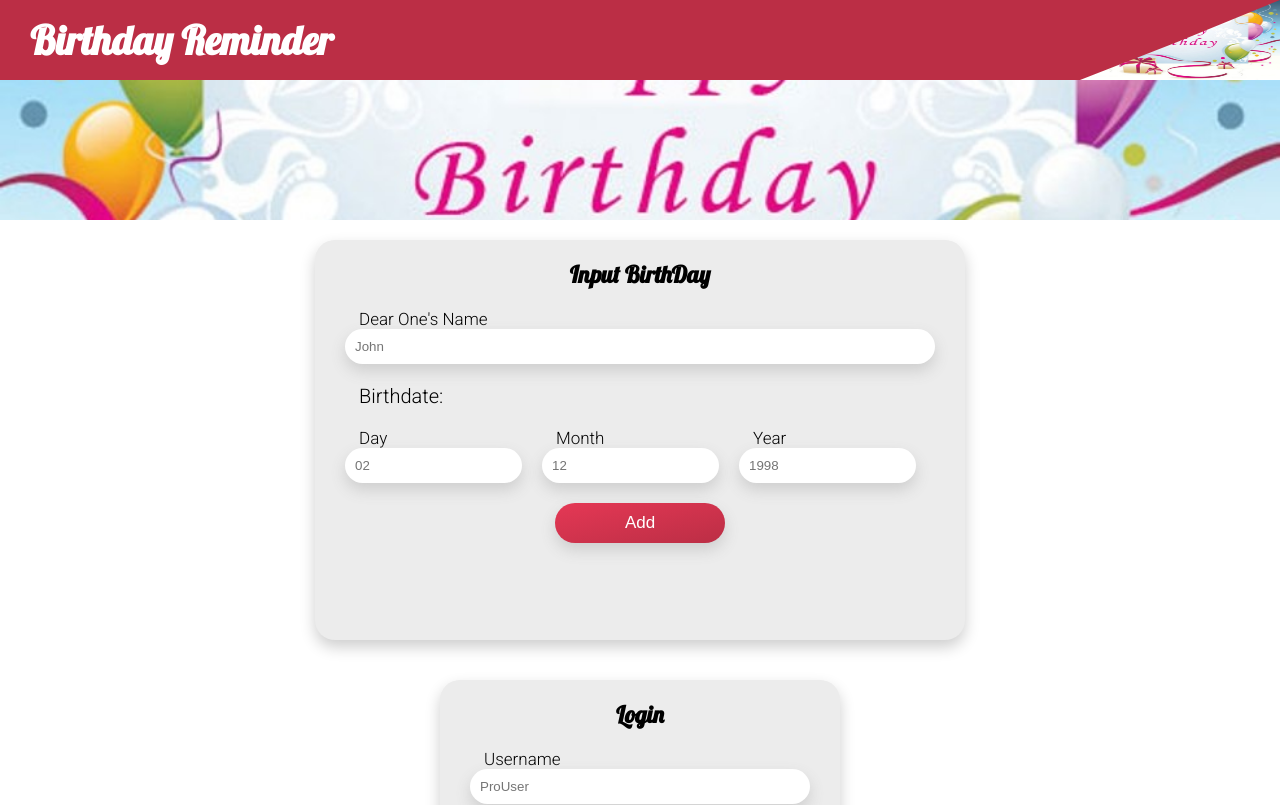
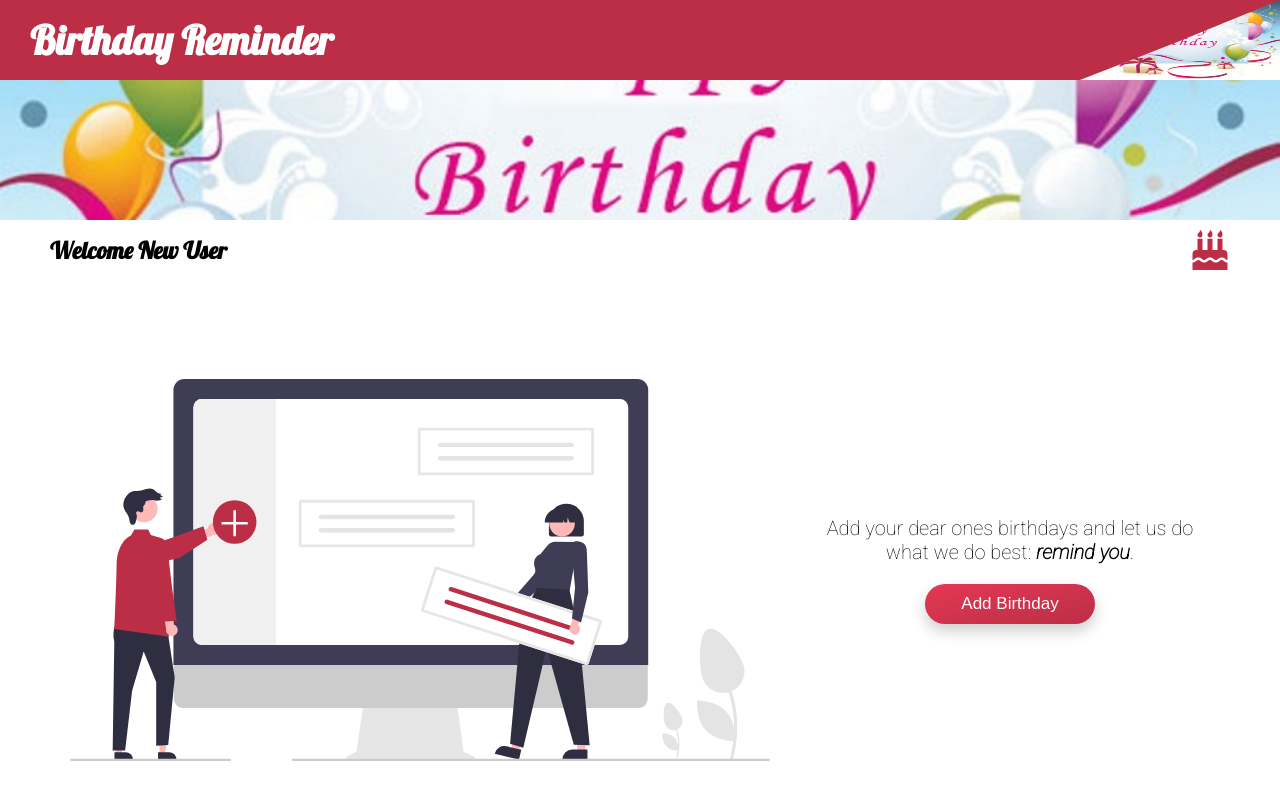
Before and after one commit to WaruiAlfred/birthday-reminder-front, a React (Create React App) app: page / in a window 1280 px wide. Shown: the top 805 px of the page. Built offline with nearby package versions, Linux system fonts and the light colour scheme.

Commit message:
adjust styles

```diff
--- a/src/components/content/Content.js
+++ b/src/components/content/Content.js
@@ -1,17 +1,11 @@
 import { MainContent, BodyImg } from "../styled/content/Content.styled";
-// import Details from "./sub-contents/Details";
-import BirthdayEntryForm from "../forms/BirthdayEntryForm";
-import LoginForm from "../forms/LoginForm";
-import RegisterForm from "../forms/RegisterForm";
+import Details from "./sub-contents/Details";
 
 function Content() {
   return (
     <MainContent>
       <BodyImg />
-      {/*<Details/>*/}
-      <BirthdayEntryForm />
-      <LoginForm />
-      <RegisterForm />
+      <Details />
     </MainContent>
   );
 }
--- a/src/components/content/sub-contents/Details.js
+++ b/src/components/content/sub-contents/Details.js
@@ -1,13 +1,20 @@
-import { StyledDetails,WelcomeDiv } from "../../styled/content/sub-contents/Details.styled";
-import {FaBirthdayCake} from 'react-icons/fa'
+import {
+  StyledDetails,
+  WelcomeDiv,
+} from "../../styled/content/sub-contents/Details.styled";
+import { FaBirthdayCake } from "react-icons/fa";
+import NoBirthdays from "./user/NoBirthdays";
 
 function Details() {
-  return <StyledDetails>
-    <WelcomeDiv>
-      <h3>Welcome New User</h3>
-      <FaBirthdayCake color="#BB2E45" size='2em'/>
-    </WelcomeDiv>
-  </StyledDetails>;
+  return (
+    <StyledDetails>
+      <WelcomeDiv>
+        <h3>Welcome New User</h3>
+        <FaBirthdayCake color="#BB2E45" size="2em" />
+      </WelcomeDiv>
+      <NoBirthdays />
+    </StyledDetails>
+  );
 }
 
 export default Details;
--- a/src/components/styled/content/sub-contents/Details.styled.js
+++ b/src/components/styled/content/sub-contents/Details.styled.js
@@ -10,7 +10,7 @@ export const WelcomeDiv = styled.div`
   align-items: center;
   margin-top: 1rem;
 
-  h3{
+  h3 {
     font-family: "Lobster", cursive;
   }
-`
+`;
--- a/src/components/styled/forms/Form.styled.js
+++ b/src/components/styled/forms/Form.styled.js
@@ -67,7 +67,7 @@ export const StyledButton = styled.button`
   );
   color: #fff;
   font-size: 1.7rem;
-  width: 17rem;
+  width: ${({ width }) => width || "17rem"};
   height: 4rem;
 
   &:hover {
@@ -90,7 +90,7 @@ export const BirthdateInputs = styled.div`
   display: flex;
   justify-content: space-between;
 
-  div{
+  div {
     width: 90%;
   }
 `;
```
